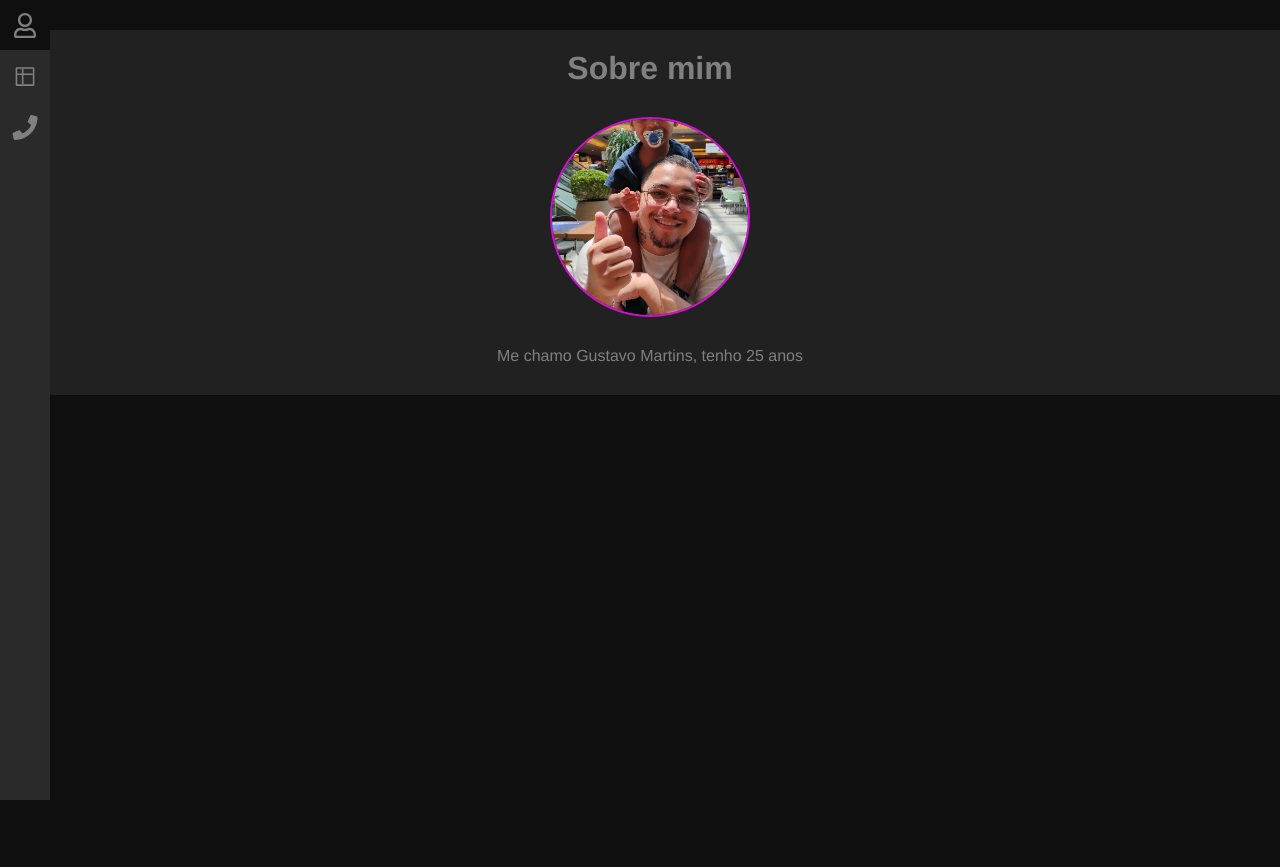
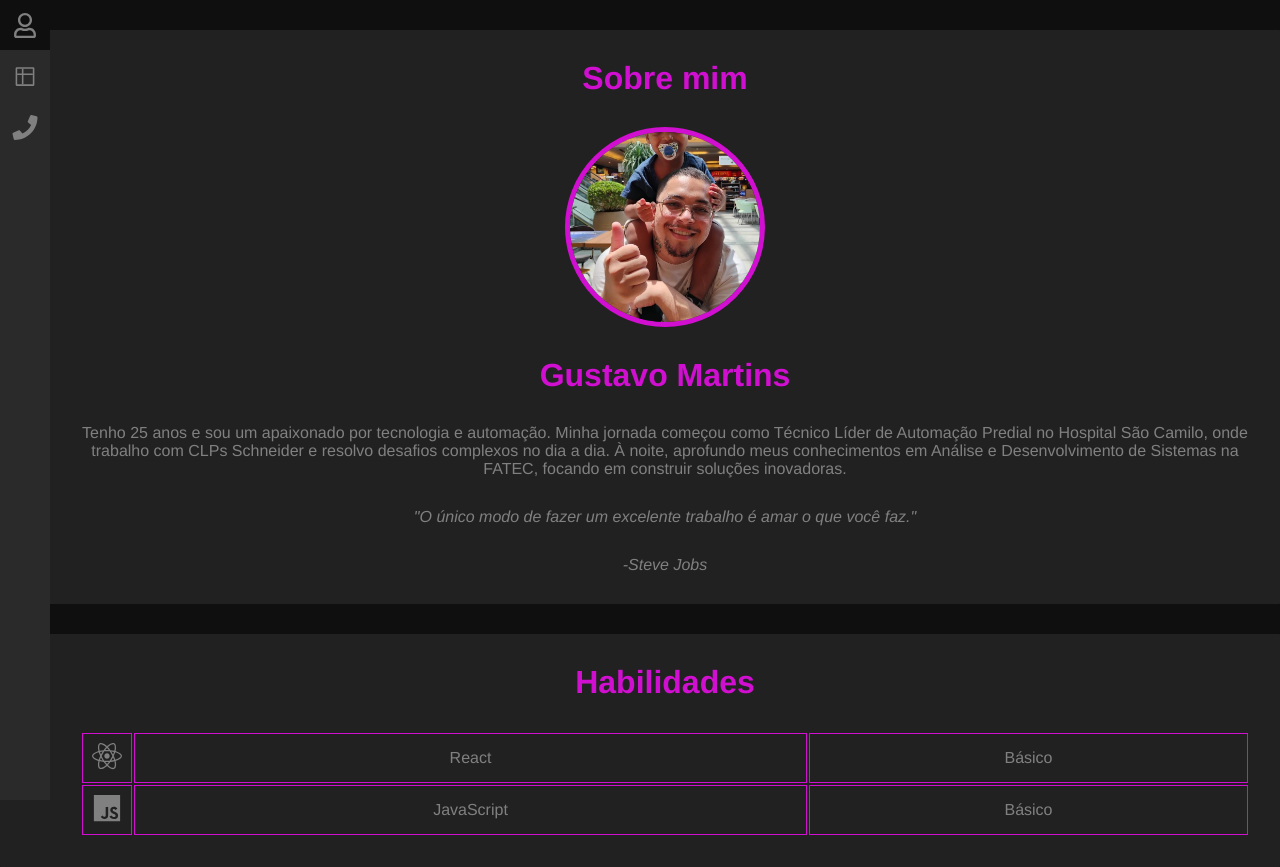
Before and after one commit to tioben/Portfolio-React, a React (Vite) app: page /SobreMim in a window 1280 px wide. Before the commit the page ends 800 px from the top, so only its background shows below. Built offline with nearby package versions, Linux system fonts and the light colour scheme.

Commit message:
21-09-2025

```diff
--- a/src/components/main/Main.module.css
+++ b/src/components/main/Main.module.css
@@ -3,18 +3,12 @@
   flex-direction: column;
   width: 100%;
   background-color: #212121;
-  padding: 0px 30px 30px 50px;
+  padding: 30px 30px 30px 80px;
   margin-top: 30px;
   border-radius: 1px;
   gap: 30px;
   align-items: center;
-}
-
-.Title {
-  display: flex;
-  flex-direction: column;
-  align-items: center;
-  padding-top: 20px;
+  text-align: center;
 }
 
 .Projects {
@@ -107,7 +101,7 @@
   height: 200px;
   overflow: hidden;
   border-radius: 100%;
-  border: solid 2px rgb(209, 15, 209);
+  border: solid 5px rgb(209, 15, 209);
 }
 
 .meContainer img {
@@ -116,3 +110,20 @@
   object-fit: cover;
   display: block;
 }
+
+.Container h1 {
+  color: rgb(209, 15, 209);
+}
+
+.Table {
+  width: 100%;
+}
+
+.Table td {
+  border: solid 1px rgb(209, 15, 209);
+  height: 50px;
+}
+
+.Table td:first-child {
+  width: 50px;
+}
--- a/src/components/main/Projetos.jsx
+++ b/src/components/main/Projetos.jsx
@@ -3,11 +3,6 @@ import { useState, useEffect } from "react";
 import { useNavigate } from "react-router-dom";
 
 function Projetos() {
-  //variaveis
-  const [nome, setNome] = useState(null);
-  const [descrição, setDescrição] = useState("");
-  const [projectLink, setprojectLink] = useState("");
-
   const projects = [
     {
       nome: "Pokedex",
--- a/src/components/main/SobreMim.jsx
+++ b/src/components/main/SobreMim.jsx
@@ -2,6 +2,7 @@ import styles from "./Main.module.css";
 import { useState } from "react";
 import { useNavigate } from "react-router-dom";
 import me from "../../assets/img/me.png";
+import { FaReact, FaJs, FaNodeJs } from "react-icons/fa";
 
 function calcularIdade(dataNascimento) {
   const hoje = new Date();
@@ -11,21 +12,63 @@ function calcularIdade(dataNascimento) {
   if (m < 0 || (m === 0 && hoje.getDate() < nascimento.getDate())) {
     idade--;
   }
+
   return idade;
 }
+const Habilidades = [
+  {
+    hab: "React",
+    nv: "Básico",
+    icon: <FaReact size={30} color="#61DAFB" />,
+  },
+  { hab: "JavaScript", nv: "Básico", icon: <FaJs size={30} color="#61DAFB" /> },
+];
+
 function SobreMim() {
   const idade = calcularIdade("2000-05-24");
   return (
-    <div className={styles.Container}>
-      <div className={styles.Title}>
+    <div>
+      <div className={styles.Container}>
         <h1>Sobre mim</h1>
+
+        <div className={styles.meContainer}>
+          <img src={me} alt="Eu e Théo s2" />
+        </div>
+
+        <h1>Gustavo Martins</h1>
+        <p>
+          Tenho {idade} anos e sou um apaixonado por tecnologia e automação.
+          Minha jornada começou como Técnico Líder de Automação Predial no
+          Hospital São Camilo, onde trabalho com CLPs Schneider e resolvo
+          desafios complexos no dia a dia. À noite, aprofundo meus conhecimentos
+          em Análise e Desenvolvimento de Sistemas na FATEC, focando em
+          construir soluções inovadoras.
+        </p>
+        <p>
+          <em>
+            "O único modo de fazer um excelente trabalho é amar o que você faz."
+          </em>
+        </p>
+        <p>
+          <em>-Steve Jobs</em>
+        </p>
       </div>
-
-      <div className={styles.meContainer}>
-        <img src={me} alt="Eu e Théo s2" />
+      <div className={styles.Container}>
+        <h1>Habilidades</h1>
+        <table className={styles.Table}>
+          <tbody>
+            {Habilidades.map((habilidade, index) =>
+              habilidade.hab && habilidade.nv ? (
+                <tr key={index}>
+                  <td>{habilidade.icon}</td>
+                  <td>{habilidade.hab}</td>
+                  <td>{habilidade.nv}</td>
+                </tr>
+              ) : null
+            )}
+          </tbody>
+        </table>
       </div>
-
-      <p>Me chamo Gustavo Martins, tenho {idade} anos</p>
     </div>
   );
 }
```
